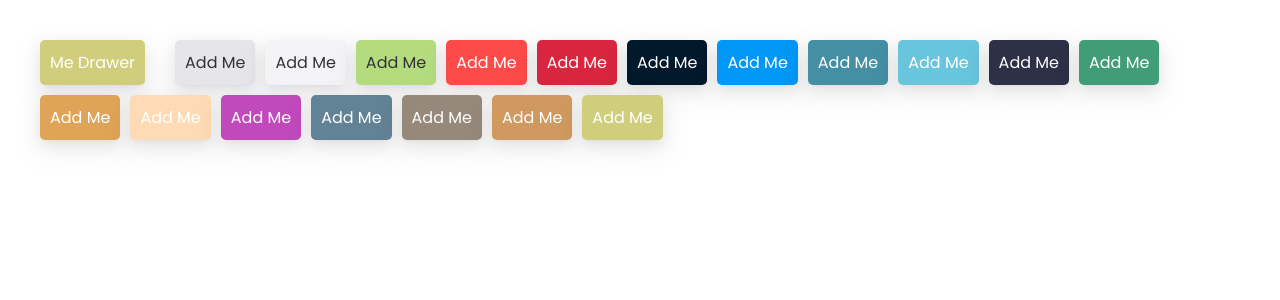
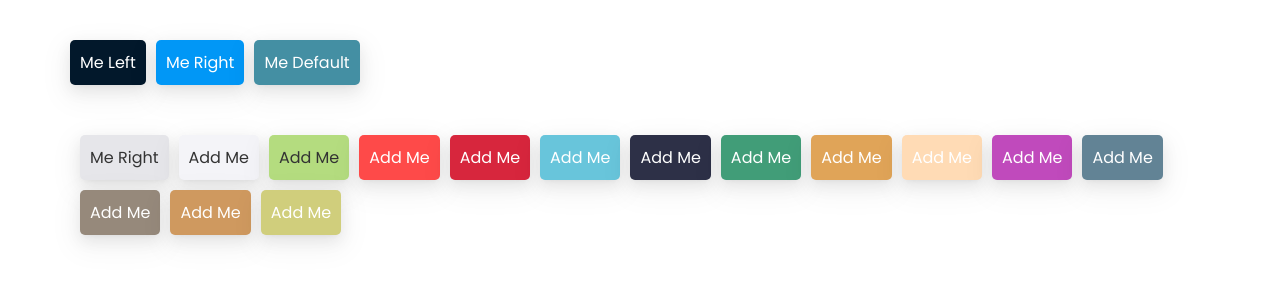
Before and after one commit to lusivelin/components-repo, a React (Vite) app: page / in a window 1280 px wide. Shown: the top 300 px of the page. Built offline with nearby package versions, Linux system fonts and the light colour scheme.

Commit message:
feat: add drawer left right default

```diff
--- a/src/App.tsx
+++ b/src/App.tsx
@@ -2,12 +2,14 @@ import { useState } from "react";
 import Modal from "./elements/Modal";
 import { globalStyles } from "./stitches.config";
 import { button } from "./elements/Button/style";
-import Drawer from "./elements/Drawer";
+import { modalContentBody, modalContentHeader } from "./elements/Modal/style";
 
 function App() {
 	globalStyles();
 
 	const [open, setOpen] = useState(false);
+    const [openRight, setOpenRight] = useState(false);
+    const [openLeft, setOpenLeft] = useState(false);
 	return (
 		<div className="App">
 			<div
@@ -18,9 +20,90 @@ function App() {
 					flexWrap: "wrap",
 				}}
 			>
-				<Drawer kind="right" />
-				<Modal open={open} onClose={(value) => setOpen(value)} />
+				<Modal
+					kind="right"
+					open={openRight}
+					onClose={(value) => setOpenRight(value)}
+				>
+					<header className={modalContentHeader()}>
+						<h3>Hello This is title</h3>
+						<span onClick={() => setOpenRight(false)}>X</span>
+					</header>
+					<main className={modalContentBody()}>
+						<div>Description Here</div>
+					</main>
+				</Modal>
+                <Modal
+					kind="left"
+					open={openLeft}
+					onClose={(value) => setOpenLeft(value)}
+				>
+					<header className={modalContentHeader()}>
+						<h3>Hello This is title</h3>
+						<span onClick={() => setOpenLeft(false)}>X</span>
+					</header>
+					<main className={modalContentBody()}>
+						<div>Description Here</div>
+					</main>
+				</Modal>
+                <Modal
+					open={open}
+					onClose={(value) => setOpen(value)}
+				>
+					<header className={modalContentHeader()}>
+						<h3>Hello This is title</h3>
+						<span onClick={() => setOpen(false)}>X</span>
+					</header>
+					<main className={modalContentBody()}>
+						<div>Description Here</div>
+					</main>
+				</Modal>
 
+				<button
+					className={button({
+						css: {
+							background: "$oxford-blue",
+						},
+					})}
+					onClick={() => {
+						setOpenLeft(!open);
+					}}
+				>
+					Me Left
+				</button>
+				<button
+					className={button({
+						css: {
+							background: "$dodger-blue",
+						},
+					})}
+					onClick={() => {
+						setOpenRight(!open);
+					}}
+				>
+					Me Right
+				</button>
+				<button
+					className={button({
+						css: {
+							background: "$munsell-blue",
+						},
+					})}
+					onClick={() => {
+						setOpen(!open);
+					}}
+				>
+					Me Default
+				</button>
+
+				<div
+					style={{
+						display: "flex",
+						gap: 10,
+						margin: 40,
+						flexWrap: "wrap",
+					}}
+				>
 					<button
 						className={button({
 							css: {
@@ -29,10 +112,9 @@ function App() {
 							},
 						})}
 						onClick={() => {
-						setOpen(!open);
 						}}
 					>
-					Add Me
+						Me Right
 					</button>
 					<button
 						className={button({
@@ -42,7 +124,6 @@ function App() {
 							},
 						})}
 						onClick={() => {
-						setOpen(!open);
 						}}
 					>
 						Add Me
@@ -55,7 +136,6 @@ function App() {
 							},
 						})}
 						onClick={() => {
-						setOpen(!open);
 						}}
 					>
 						Add Me
@@ -67,7 +147,6 @@ function App() {
 							},
 						})}
 						onClick={() => {
-						setOpen(!open);
 						}}
 					>
 						Add Me
@@ -79,47 +158,11 @@ function App() {
 							},
 						})}
 						onClick={() => {
-						setOpen(!open);
 						}}
 					>
 						Add Me
 					</button>
-				<button
-					className={button({
-						css: {
-							background: "$oxford-blue",
-						},
-					})}
-					onClick={() => {
-						setOpen(!open);
-					}}
-				>
-					Add Me
-				</button>
-				<button
-					className={button({
-						css: {
-							background: "$dodger-blue",
-						},
-					})}
-					onClick={() => {
-						setOpen(!open);
-					}}
-				>
-					Add Me
-				</button>
-				<button
-					className={button({
-						css: {
-							background: "$munsell-blue",
-						},
-					})}
-					onClick={() => {
-						setOpen(!open);
-					}}
-				>
-					Add Me
-				</button>
+
 					<button
 						className={button({
 							css: {
@@ -127,7 +170,6 @@ function App() {
 							},
 						})}
 						onClick={() => {
-						setOpen(!open);
 						}}
 					>
 						Add Me
@@ -139,7 +181,6 @@ function App() {
 							},
 						})}
 						onClick={() => {
-						setOpen(!open);
 						}}
 					>
 						Add Me
@@ -151,7 +192,6 @@ function App() {
 							},
 						})}
 						onClick={() => {
-						setOpen(!open);
 						}}
 					>
 						Add Me
@@ -163,7 +203,6 @@ function App() {
 							},
 						})}
 						onClick={() => {
-						setOpen(!open);
 						}}
 					>
 						Add Me
@@ -175,7 +214,6 @@ function App() {
 							},
 						})}
 						onClick={() => {
-						setOpen(!open);
 						}}
 					>
 						Add Me
@@ -187,7 +225,6 @@ function App() {
 							},
 						})}
 						onClick={() => {
-						setOpen(!open);
 						}}
 					>
 						Add Me
@@ -199,7 +236,6 @@ function App() {
 							},
 						})}
 						onClick={() => {
-						setOpen(!open);
 						}}
 					>
 						Add Me
@@ -211,7 +247,6 @@ function App() {
 							},
 						})}
 						onClick={() => {
-						setOpen(!open);
 						}}
 					>
 						Add Me
@@ -223,7 +258,6 @@ function App() {
 							},
 						})}
 						onClick={() => {
-						setOpen(!open);
 						}}
 					>
 						Add Me
@@ -235,13 +269,13 @@ function App() {
 							},
 						})}
 						onClick={() => {
-						setOpen(!open);
 						}}
 					>
 						Add Me
 					</button>
 				</div>
 			</div>
+		</div>
 	);
 }
 
--- a/src/elements/Drawer/index.tsx
+++ b/src/elements/Drawer/index.tsx
@@ -1,13 +1,21 @@
-import { useState } from "react";
+import { ReactElement, useState } from "react";
 import Modal from "../Modal";
 import { button } from "../Button/style";
-import { modalContentBody, modalContentHeader } from "../Modal/style";
-import { drawerContentBody, drawerContentHeader } from "./style";
+
+export type DrawerProps = {
+    open: boolean;
+    onClose: (value: boolean) => void;
+    uiProps?: {
+
+    }
+}
 
 const Drawer = ({
 	kind = "right",
+    children
 }: {
 	kind?: "left" | "right" | "bottom" | "up";
+    children?: ReactElement
 }) => {
 	const [open, setOpen] = useState(false);
 	const kindMap = {
@@ -78,10 +86,10 @@ const Drawer = ({
 					? {
 							transitionProperty: "visibility, transform",
 							transitionDuration: "0s, 0.5s",
-							transform: "translateY(-150%)",
+							transform: "translateY(0)",
 
 							width: "100%",
-							height: "1200px",
+							height: "400px",
 							padding: 0,
 					  }
 					: {
@@ -92,7 +100,8 @@ const Drawer = ({
 							transitionProperty: "transform, visibility",
 
 							width: "100%",
-                            height: "1200px",
+                            // height: "0",
+                            height: "400px",
 							padding: 0,
 
 							// to overwrite existing opacity 0
@@ -134,20 +143,7 @@ const Drawer = ({
 				open={open}
 				onClose={(value) => setOpen(value)}
 			>
-				<header className={drawerContentHeader()}>
-					<h3>Hello This is title</h3>
-					<span onClick={() => setOpen(false)}>X</span>
-				</header>
-				<main className={drawerContentBody()}>
-					<div>Description Here</div>
-					<p>
-						Hello Lorem ipsum dolor, sit amet consectetur
-						adipisicing elit. A, aliquid totam! Officiis nobis
-						rerum, esse aliquid alias mollitia nihil maiores sed
-						corrupti minus quas, voluptates quo quae non explicabo.
-						Odio.
-					</p>
-				</main>
+                {children}
 			</Modal>
 		</>
 	);
--- a/src/elements/Modal/index.tsx
+++ b/src/elements/Modal/index.tsx
@@ -1,19 +1,12 @@
-import { FC, PropsWithChildren, ReactNode } from "react";
+import { FC, PropsWithChildren, useMemo } from "react";
 import Portal from "../Portal";
-import {
-	// crossIcon,
-	modalContainer,
-	modalContent,
-	modalContentHeader,
-	modalMask,
-	modalContentBody,
-} from "./style";
-import { CrossIcon } from "../Icon";
+import { modalContainer, modalContent, modalMask } from "./style";
 import { CSS } from "@stitches/core";
 
 export type ModalProps = {
 	open: boolean;
 	onClose: (value: boolean) => void;
+	kind?: "left" | "right" | "default";
 	uiProps?: {
 		container?: CSS;
 		content?: CSS;
@@ -26,25 +19,98 @@ const Modal: FC<PropsWithChildren<ModalProps>> = ({
 	open,
 	onClose,
 	uiProps,
+	kind = "default",
 }) => {
 	const { container, content, mask } = uiProps || {};
-	const result: ReactNode = (
-		<>
-			<header className={modalContentHeader()}>
-				<h3>Hello This is title</h3>
-                <span onClick={() => onClose(false)}>X</span>
-			</header>
-			<main className={modalContentBody()}>
-				<div>Description Here</div>
-			</main>
-		</>
-	);
+	const { currentContainer, currentContent } = useMemo(() => {
+		const kindMap = {
+			left: {
+				container: {
+					justifyContent: "start",
+				},
+				content(value: boolean) {
+					return value
+						? {
+								transitionProperty: "visibility, transform",
+								transitionDuration: "0s, 0.5s",
+								transform: "translateX(0)",
+
+								height: "calc(100vh - 40px)",
+								padding: 20,
+								borderRadius: 0,
+						  }
+						: {
+								transform: "translateX(-100%)",
+								visibility: "hidden",
+								transitionDelay: "0s, 0.5s",
+								transitionDuration: "0.5s, 0s",
+								transitionProperty: "transform, visibility",
+								// to overwrite existing opacity 0
+								opacity: 1,
+								height: "calc(100vh - 40px)",
+								padding: 20,
+								borderRadius: 0,
+						  };
+				},
+			},
+			right: {
+				container: {
+					justifyContent: "end",
+				},
+				content(value: boolean) {
+					return value
+						? {
+								transitionProperty: "visibility, transform",
+								transitionDuration: "0s, 0.5s",
+								transform: "translateX(0)",
+
+								height: "calc(100vh - 40px)",
+								padding: 20,
+								borderRadius: 0,
+						  }
+						: {
+								transform: "translateX(100%)",
+								visibility: "hidden",
+								transitionDelay: "0s, 0.5s",
+								transitionDuration: "0.5s, 0s",
+								transitionProperty: "transform, visibility",
+								// to overwrite existing opacity 0
+								opacity: 1,
+								height: "calc(100vh - 40px)",
+								padding: 20,
+								borderRadius: 0,
+						  };
+				},
+			},
+			default: {
+				container: {},
+				content() {
+					return {};
+				},
+			},
+		};
+		const currentKind = kindMap[kind as keyof typeof kindMap];
+		const currentContainer =
+			"container" in currentKind ? currentKind.container : {};
+		const currentContent = currentKind.content(open) || {};
+		return { currentContainer, currentContent };
+	}, [kind, open]);
+
 	return (
 		<div>
 			<Portal>
-				<div className={modalContainer({ css: container })}>
-					<div className={modalContent({ open, css: content })}>
-						{children || result}
+				<div
+					className={modalContainer({
+						css: { ...container, ...currentContainer },
+					})}
+				>
+					<div
+						className={modalContent({
+							open,
+							css: { ...content, ...currentContent },
+						})}
+					>
+						{children}
 					</div>
 					<div
 						onClick={() => onClose(false)}
```
Lines whose indentation alone changed are shown as unchanged.
